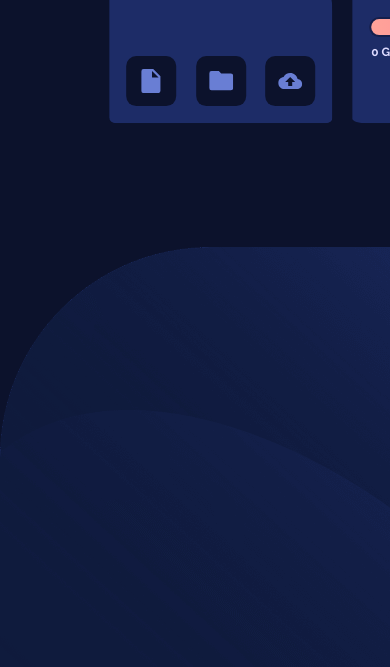
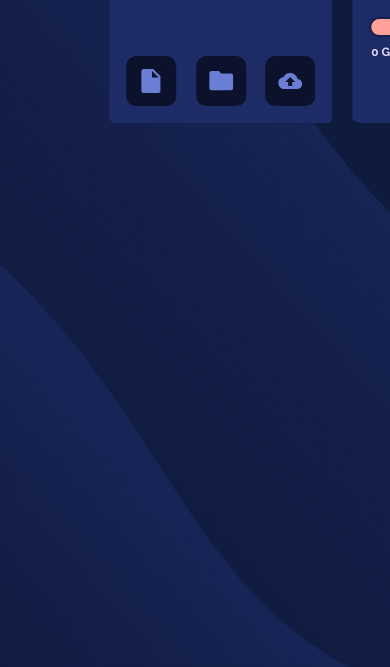
Before and after one commit to Zaklina-Radenkovic/fylo-data-storage, a website: page index.html in a window 390 px wide. Shown: the part 177-844 px from the top of the page. Drawn offline with Linux system fonts and the light colour scheme.

Commit message:
Update style.css

```diff
--- a/css/style.css
+++ b/css/style.css
@@ -14,20 +14,6 @@
 .u-margin-bottom {
   margin-bottom: 1.42rem; }
 
-/*body {
-	font-family: 'Raleway', sans-serif;
-	color: hsl(243, 100%, 93%);
-	font-weight: 400;
-
-	box-sizing: border-box;
-	overflow-x: hidden;
-	background: hsl(229, 57%, 11%) url("../images/bg-desktop.png") left bottom no-repeat;
-	height: 100vh;
-
-	@include respond-phone {
-		background: hsl(229, 57%, 11%) url("../images/bg-mobile.png");
-	}
-}*/
 .data {
   flex: 1;
   height: 14.3rem;
@@ -260,10 +246,10 @@ body {
   overflow-x: hidden;
   background: #0c122c url("../images/bg-desktop.png") left bottom no-repeat;
   height: 100vh; }
-  @media (max-width: 23.4em) {
+  @media (max-width: 37.5em) {
     body {
-      background: #0c122c url("../images/bg-mobile.png") top left no-repeat;
-      padding: 30px 10px 30px 20px; } }
+      background: #0c122c url("../images/bg-mobile.png") 100% 100% / 100% 100%;
+	  } }
 
 .container {
   max-width: 65.8rem;
```
